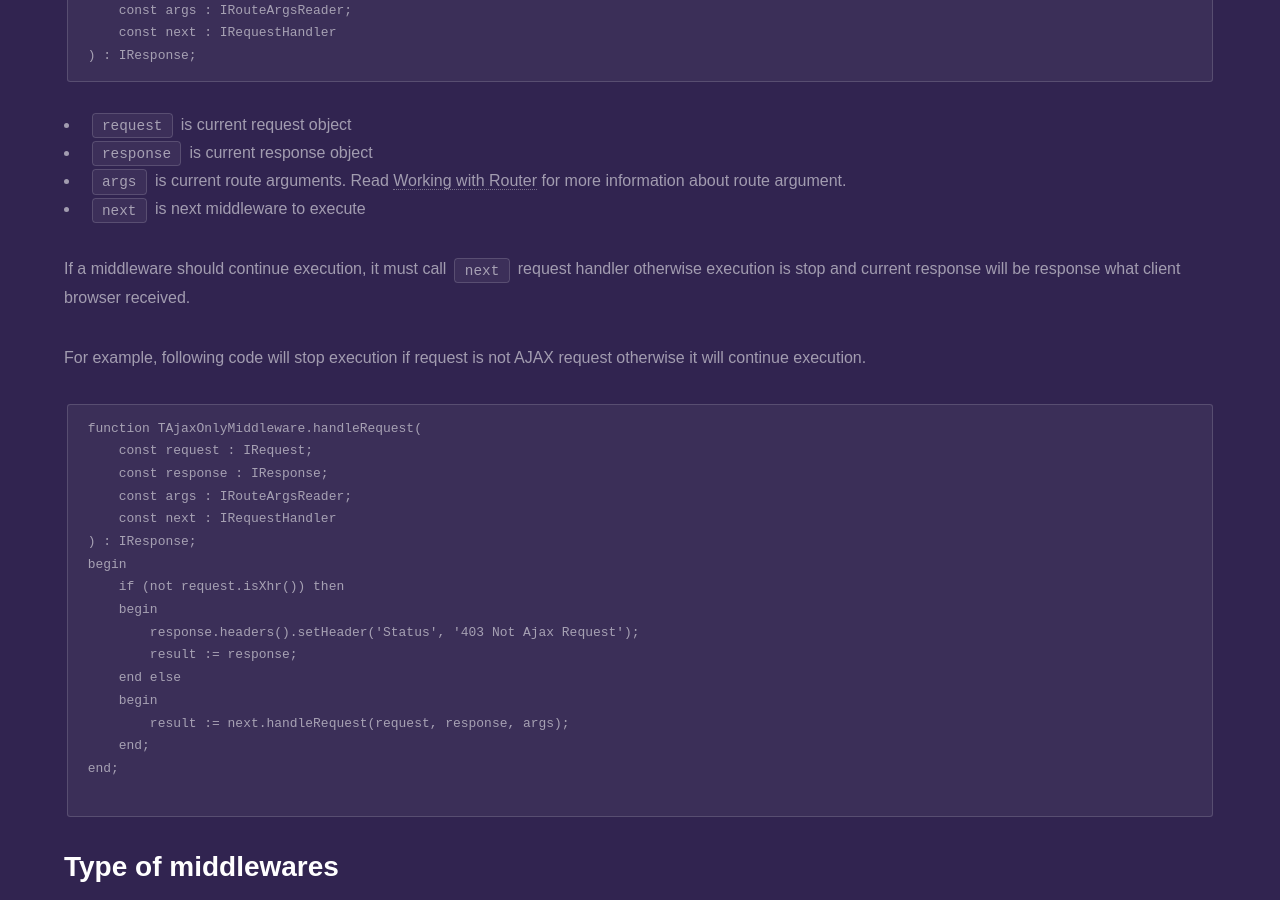
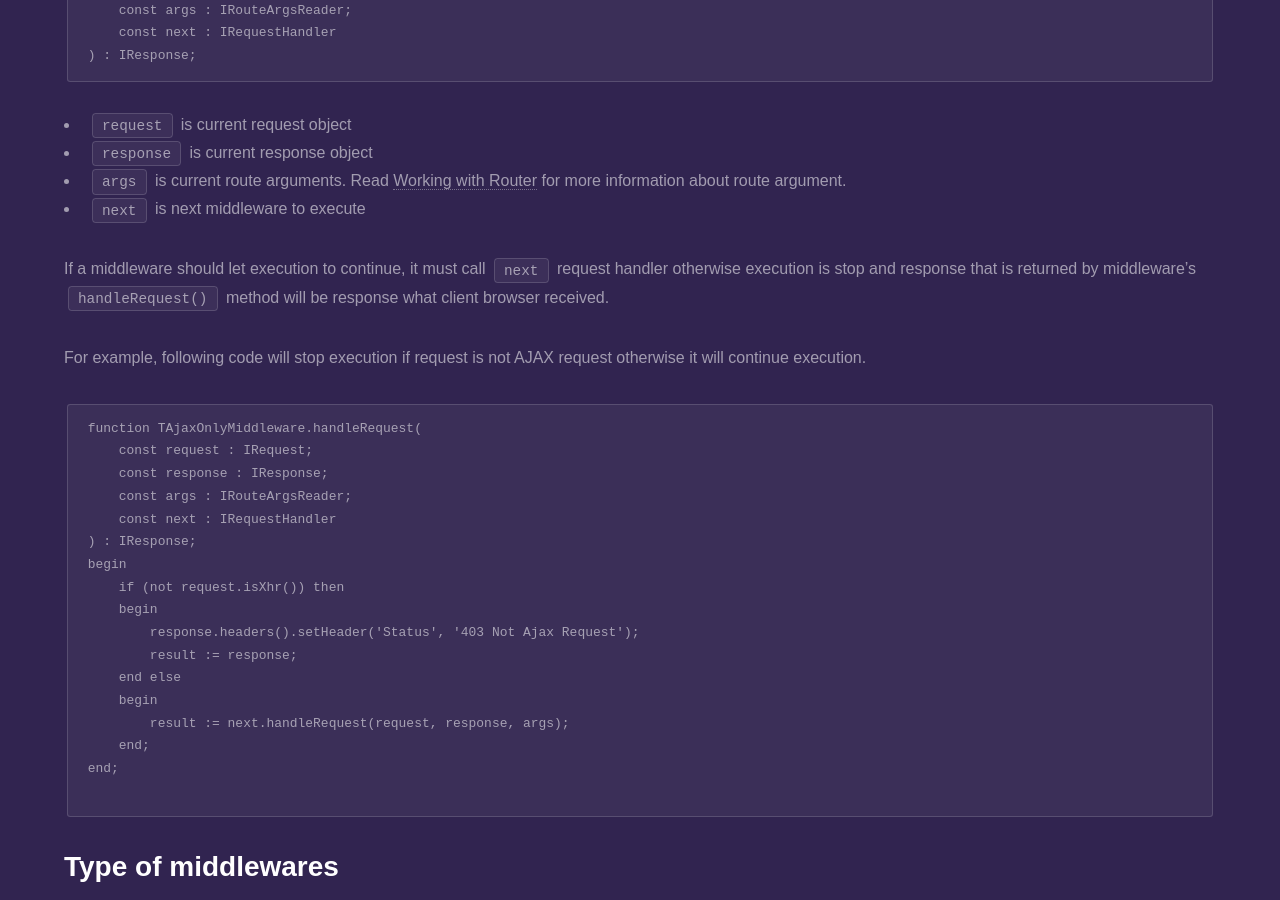
Before and after one commit to fanoframework/fanoframework.github.io, a Jekyll site: the page built from middlewares/index.md, in a window 1280 px wide and 900 px high, scrolled down 960 px. Built offline with Jekyll 4.4.1, drawn with Linux system fonts in a browser that asks for light colours; our own code applies the rules of GitHub Pages for plain Markdown files.

Commit message:
imrpve middleware content

```diff
--- a/middlewares/index.md
+++ b/middlewares/index.md
@@ -35,7 +35,7 @@ function handleRequest(
 - `args` is current route arguments. Read [Working with Router](/working-with-router#getting-route-argument) for more information about route argument.
 - `next` is next middleware to execute
 
-If a middleware should continue execution, it must call `next` request handler otherwise execution is stop and current response will be response what client browser received.
+If a middleware should let execution to continue, it must call `next` request handler otherwise execution is stop and response that is returned by middleware's `handleRequest()` method will be response what client browser received.
 
 For example, following code will stop execution if request is not AJAX request otherwise it will continue execution.
 
```
